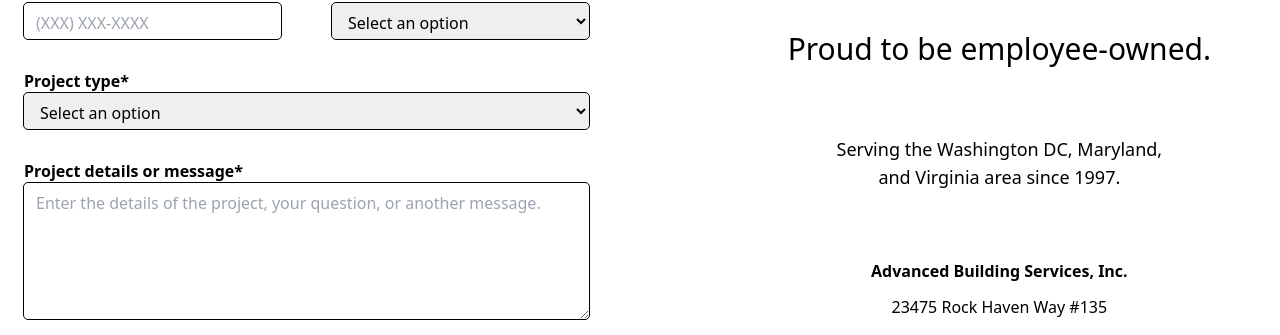
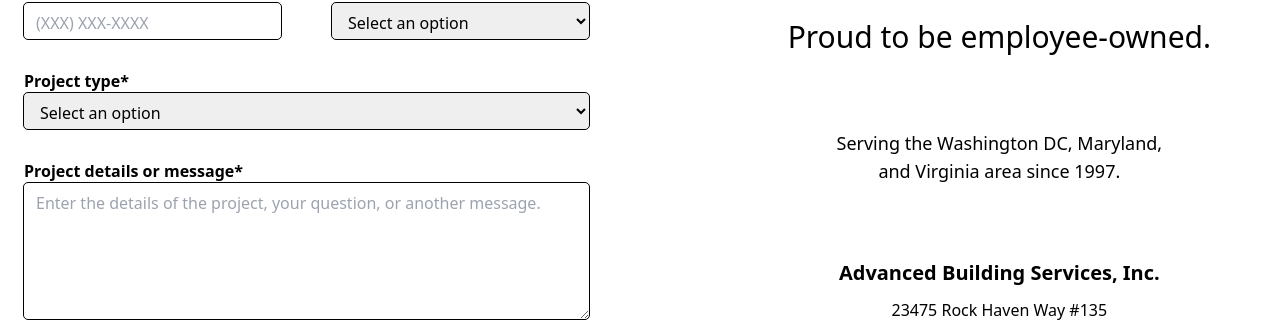
Before and after one commit to vishnu-anantatmula/absi-website, a React (Vite) app: page /contact in a window 1280 px wide. Shown: the part 680-1015 px from the top of the page. Built offline with nearby package versions, Linux system fonts and the light colour scheme.

Commit message:
24 25 26 27 are completed

```diff
--- a/src/Components/Contact/ContactPage.tsx
+++ b/src/Components/Contact/ContactPage.tsx
@@ -62,12 +62,12 @@
               <h1 className="text-3xl pt-5 text-center">
                 Proud to be employee-owned.
               </h1>
-              <span className="text-lg px-10 py-5 text-center">
-                Serving the Washington DC, Maryland, and Virginia area since
-                1997.
+              <span className="text-lg px-10 section-b-padding text-center">
+                Serving the Washington DC, Maryland, and Virginia area
+                since&nbsp;1997.
               </span>
               <div className="flex flex-wrap text-center">
-                <span className="w-full font-bold">
+                <span className="text-xl w-full font-bold">
                   Advanced Building Services, Inc.
                 </span>
                 <span className="w-full">23475 Rock Haven Way #135</span>
```
